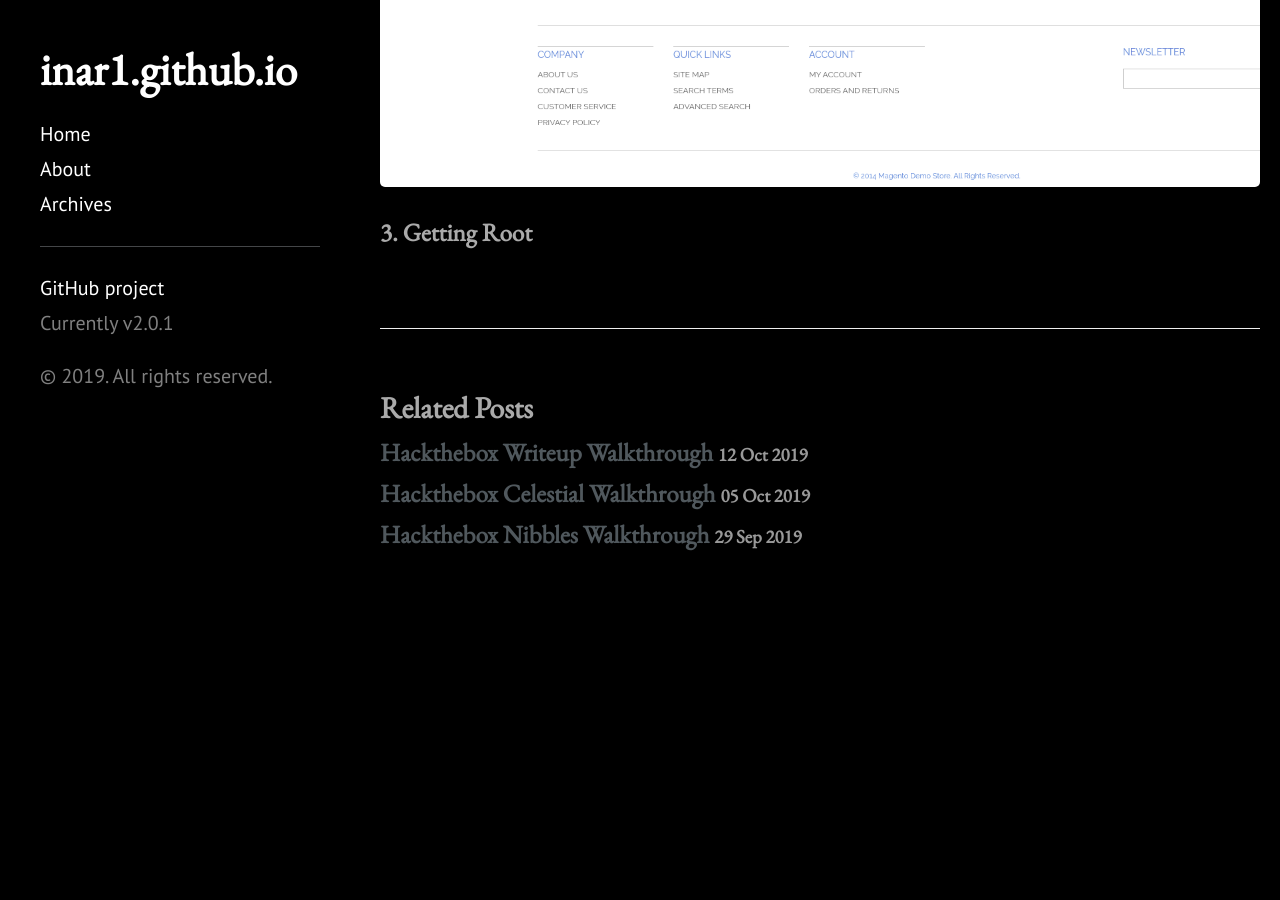
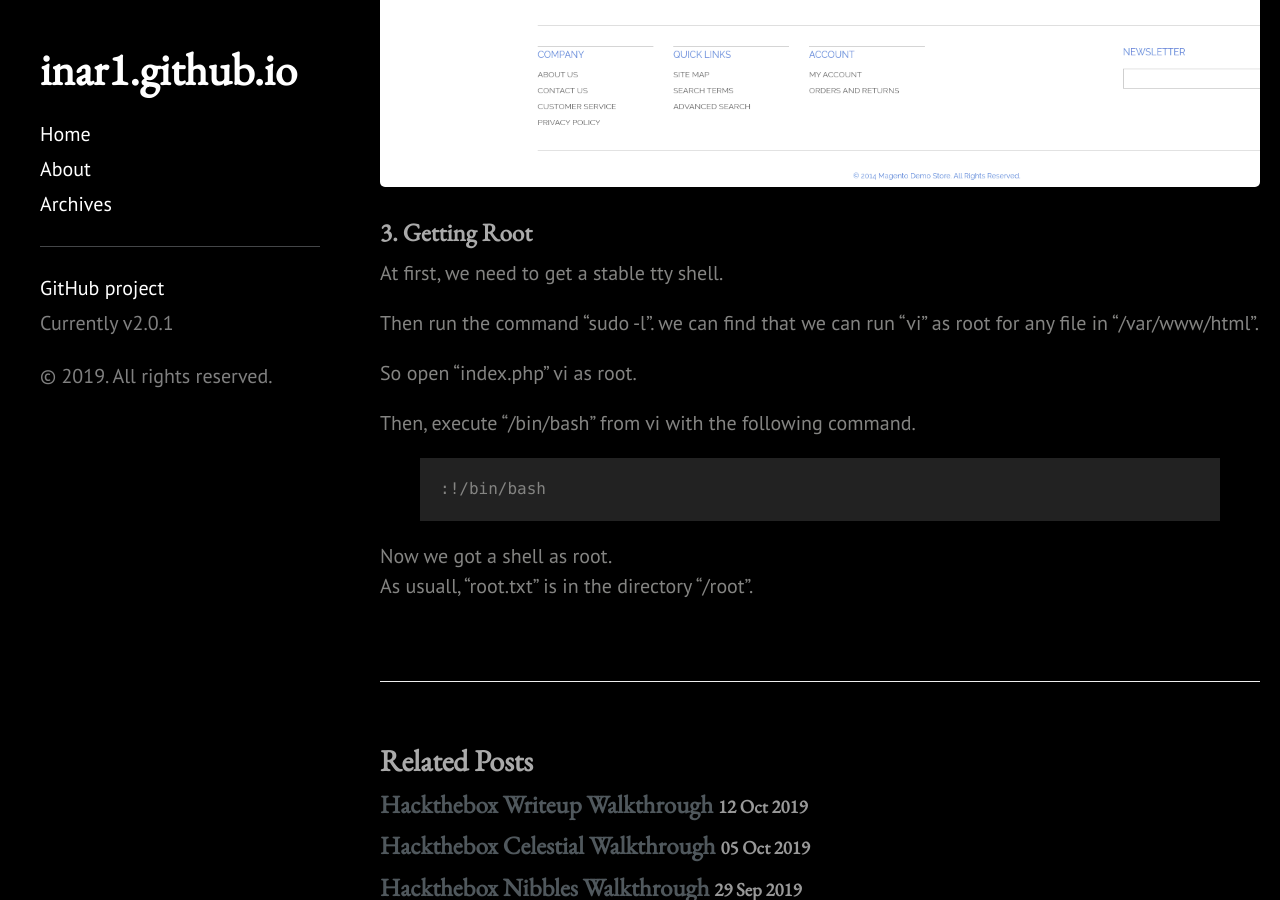
Before and after one commit to 1n4r1/1n4r1.github.io, a Jekyll site: the page built from _posts/2019-10-27-Hackthebox-Swagshop-Walkthrough.md, in a window 1280 px wide and 900 px high, scrolled down 10945 px. Built offline with Jekyll 4.4.1, drawn with Linux system fonts in a browser that asks for light colours; a style sheet for code colours, icons or effects is not loaded; before the commit the page ends 11635 px from its top, so only the background shows below that; some of the changed text lies outside the part shown.

Commit message:
change filename

```diff
--- a/_posts/2019-09-28-Hackthebox-Swagshop-Walkthrough.md
+++ b/_posts/2019-10-27-Hackthebox-Swagshop-Walkthrough.md
@@ -316,3 +316,29 @@ listening on [any] 443 ...
 
 
 ### 3. Getting Root
+
+At first, we need to get a stable tty shell.
+{% highlight shell %}
+
+{% endhighlight %}
+
+Then run the command "sudo -l". we can find that we can run "vi" as root for any file in "/var/www/html".
+{% highlight shell %}
+
+{% endhighlight %}
+
+So open "index.php" vi as root.
+{% highlight shell %}
+
+{% endhighlight %}
+
+Then, execute "/bin/bash" from vi with the following command.
+{% highlight shell %}
+:!/bin/bash
+{% endhighlight %}
+
+Now we got a shell as root.<br>
+As usuall, "root.txt" is in the directory "/root".
+{% highlight shell %}
+
+{% endhighlight %}
```
